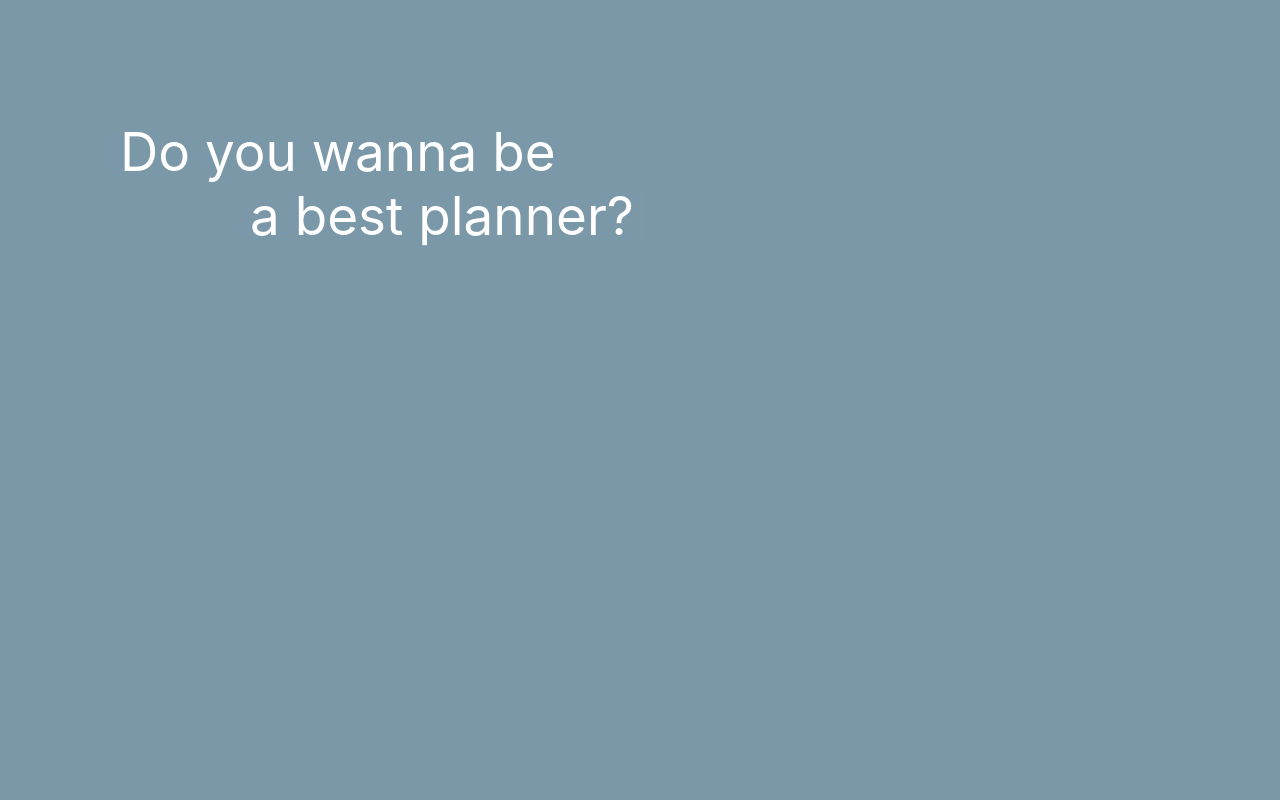
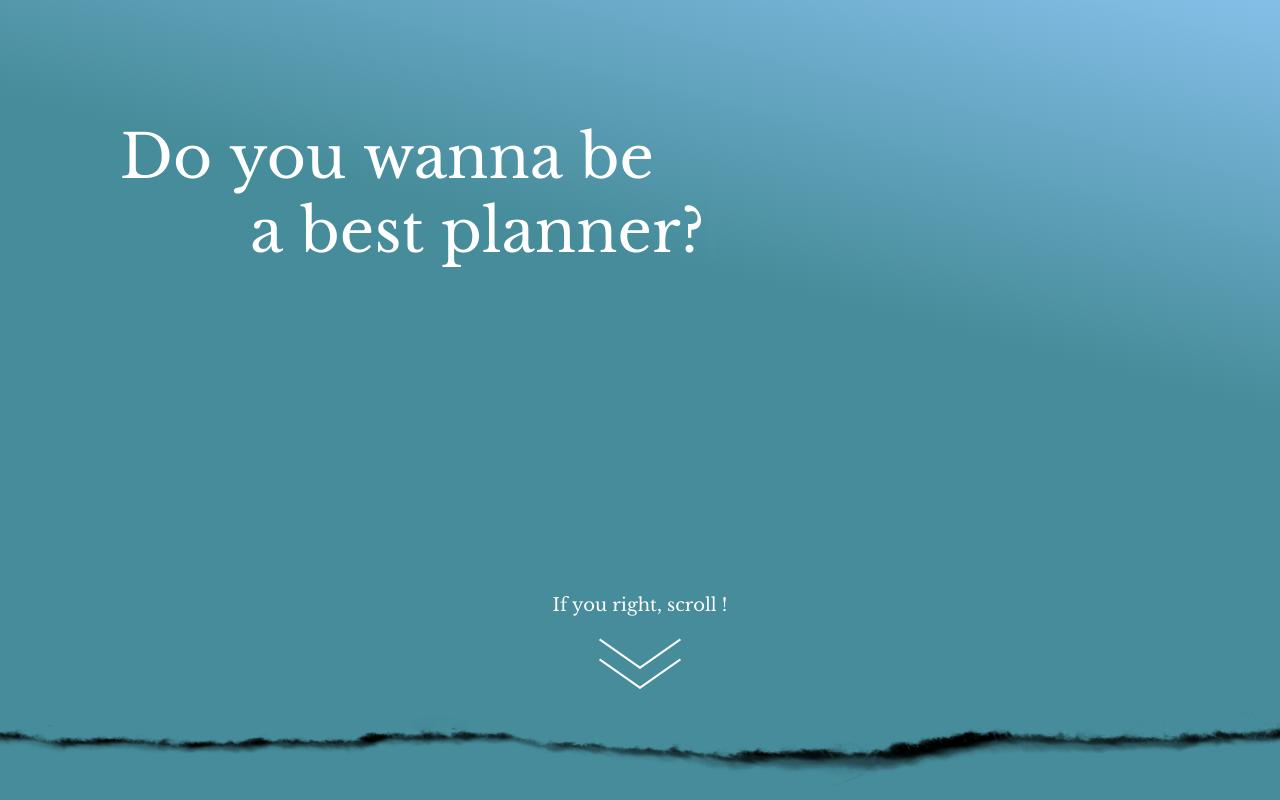
Before and after one commit to JeongYunmin/yuumni-todolist, a React (Create React App) app: page / in a window 1280 px wide. Built offline with nearby package versions, Linux system fonts and the light colour scheme.

Commit message:
메인페이지 스크롤 화살표 효과 CSS로 구현

```diff
--- a/src/App.css
+++ b/src/App.css
@@ -1,16 +1,21 @@
+@import url("https://fonts.googleapis.com/css2?family=Libre+Baskerville&display=swap");
+
 /*  MainCover  */
 
 .MainCover {
   width: 100vw;
   height: 100vh;
-  background-color: #7b98a8;
+  background: linear-gradient(14deg, #468c9a 63%, rgb(133, 191, 233));
   padding: 120px;
   box-sizing: border-box;
+  position: relative;
+  overflow: hidden;
+  font-family: "Libre Baskerville";
 }
 
 .MainCover .typing_line {
   color: white;
-  font-size: 53px;
+  font-size: 60px;
 }
 
 .MainCover .typing_line_second {
@@ -115,8 +120,8 @@
 
   opacity: 0;
 
-  width: 5px;
-  height: 55px;
+  width: 6px;
+  height: 60px;
   background-color: white;
 
   margin-left: 6px;
@@ -141,3 +146,90 @@
     opacity: 0;
   }
 }
+
+.MainCover .scroll_container {
+  position: absolute;
+  left: 0;
+  bottom: 8vh;
+
+  display: flex;
+  flex-direction: column;
+  justify-content: center;
+  align-items: center;
+
+  width: 100%;
+  height: 150px;
+
+  animation-name: scrollArrowEffect;
+  animation-duration: 2.3s;
+  animation-delay: 0;
+  animation-iteration-count: infinite;
+}
+
+.MainCover .scroll_msg {
+  position: absolute;
+  top: 0;
+
+  display: block;
+
+  width: fit-content;
+  height: fit-content;
+
+  white-space: nowrap;
+  font-size: 18px;
+  color: white;
+}
+
+.MainCover .scroll_arrow_A {
+  position: absolute;
+  top: 8px;
+
+  display: flex;
+}
+
+.MainCover .scroll_arrow_B {
+  position: absolute;
+  top: 28px;
+
+  display: flex;
+}
+
+.MainCover .downward_arrow_left_A,
+.MainCover .downward_arrow_right_A,
+.MainCover .downward_arrow_left_B,
+.MainCover .downward_arrow_right_B {
+  width: 2px;
+  height: 50px;
+  background-color: #fff;
+}
+
+.MainCover .downward_arrow_left_A,
+.MainCover .downward_arrow_left_B {
+  transform: rotate(-55deg) translateX(-33px);
+}
+
+.MainCover .downward_arrow_right_A,
+.MainCover .downward_arrow_right_B {
+  transform: rotate(55deg) translateX(33px);
+}
+
+.MainCover .paper_texture {
+  position: absolute;
+  right: 0;
+  bottom: -160px;
+
+  width: 100%;
+  height: 70%;
+}
+
+@keyframes scrollArrowEffect {
+  0% {
+    transform: translateY(0px);
+  }
+  50% {
+    transform: translateY(8px);
+  }
+  100% {
+    transform: translateY(0px);
+  }
+}
--- a/src/pages/MainCover.js
+++ b/src/pages/MainCover.js
@@ -34,6 +34,22 @@ const MainCover = () => {
           <span className="typing_cursor"></span>
         </div>
       </section>
+      <section className="scroll_container">
+        <span className="scroll_msg">If you right, scroll !</span>
+        <div className="scroll_arrow_A">
+          <div className="downward_arrow_left_A"></div>
+          <div className="downward_arrow_right_A"></div>
+        </div>
+        <div className="scroll_arrow_B">
+          <div className="downward_arrow_left_B"></div>
+          <div className="downward_arrow_right_B"></div>
+        </div>
+      </section>
+      <img
+        className="paper_texture"
+        src="assets/찢어진 종이.png"
+        alt="찢어진 종이 질감"
+      />
     </div>
   );
 };
```
Also changed, not shown: public/assets/찢어진 종이.png (added).
